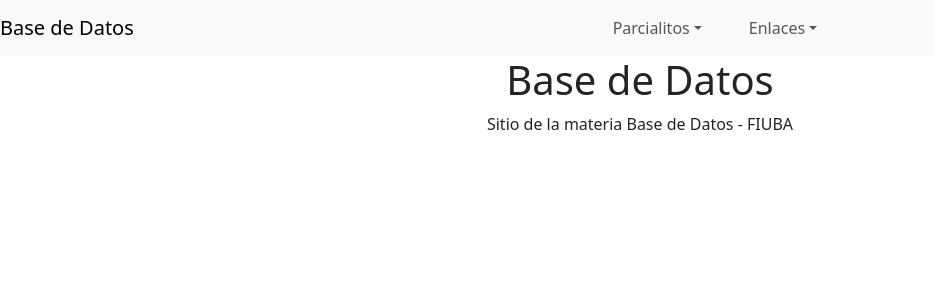
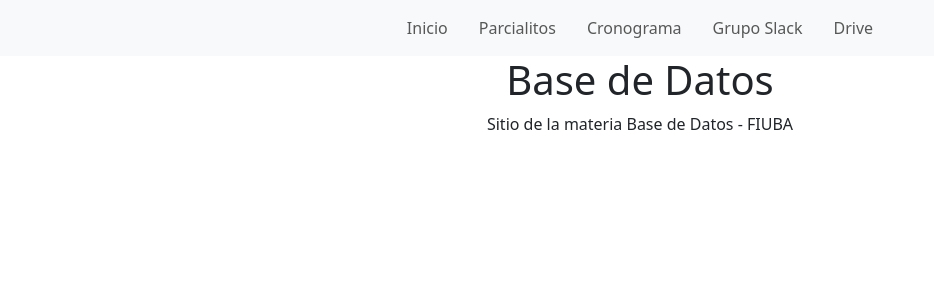
Before and after one commit to base-de-datos-fiuba/bdd-fiuba, a Jekyll site: the page built from index.md, in a window 1280 px wide. Shown: the top 300 px of the page, without its empty margins (0-934 px from the left). Built offline with Jekyll 4.4.1, drawn with Linux system fonts in a browser that asks for light colours.

Commit message:
fix on navbar

```diff
--- a/_layouts/default.html
+++ b/_layouts/default.html
@@ -18,39 +18,33 @@
     </style>
 </head>
 <body>
-    <nav class="col navbar navbar-light bg-light site-header py-0
-            navbar-expand{%- if page.url == '/' -%}-sm{%- endif -%}">
-        <a class="navbar-brand mr-auto" href="{{ '/' | relative_url }}">
-            {%- if page.url == "/" -%}
-            {{ site.title | escape }}
-            {%- else -%}
-            <span>
-                <svg height="22px" version="1.1" viewBox="0 0 20 19" width="22px" xmlns="http://www.w3.org/2000/svg" xmlns:xlink="http://www.w3.org/1999/xlink"><title/><desc/><defs/><g fill="none" fill-rule="evenodd" id="Page-1" stroke="none" stroke-width="1"><g fill="#000000" id="Core" transform="translate(-506.000000, -255.000000)"><g id="home" transform="translate(506.000000, 255.500000)"><path d="M8,17 L8,11 L12,11 L12,17 L17,17 L17,9 L20,9 L10,0 L0,9 L3,9 L3,17 L8,17 Z" id="Shape"/></g></g></g></svg>
-            </span>
-            {%- endif -%}
-        </a>
-        <button type="button" class="navbar-toggler" data-toggle="collapse" data-target="#sitenav"
-                    aria-controls="sitenav" aria-expanded="false" aria-label="Toggle navigation">
-            <span class="navbar-toggler-icon"></span>
-        </button>
-        <div class="collapse navbar-collapse" id="sitenav">
-            <ul class="navbar-nav ml-auto">
-            {% for group in site.data.navigation %}
-            {%- assign title = group | first -%}
-            <li class="nav-item dropdown open-on-hover">
-                <a class="nav-link dropdown-toggle p-sm-3 d-block" href="#" role="button" id="{{ title[0] | escape }}Btn"
-                    data-toggle="dropdown" aria-haspopup="true" aria-expanded="false">{{ title[0] | escape }}</a>
-                <ul class="dropdown-menu">
-                {% for elem in group offset:1 -%}
-                    <li><a class="nav-link dropdown-item" href="{{ elem[1] | relative_url }}">{{ elem[0] | escape }}</a></li>
-                {% endfor %}
+    <!-- Navbar -->
+    <nav class="navbar navbar-expand-lg navbar-light bg-light">
+        <div class="container-fluid">
+            <button class="navbar-toggler" type="button" data-bs-toggle="collapse" data-bs-target="#navbarNav" aria-controls="navbarNav" aria-expanded="false" aria-label="Toggle navigation">
+                <span class="navbar-toggler-icon"></span>
+            </button>
+            <div class="collapse navbar-collapse" id="navbarNav">
+                <ul class="navbar-nav">
+                    <li class="nav-item">
+                        <a class="nav-link" href="/">Inicio</a>
+                    </li>
+                    <li class="nav-item">
+                        <a class="nav-link" href="/parcialitos">Parcialitos</a>
+                    </li>
+                    <li class="nav-item">
+                        <a class="nav-link" href="cronograma.html">Cronograma</a>
+                    </li>
+                    <li class="nav-item">
+                        <a class="nav-link" href="slack.html">Grupo Slack</a>
+                    </li>
+                    <li class="nav-item">
+                        <a class="nav-link" href="drive.html">Drive</a>
+                    </li>
                 </ul>
-            </li>
-            {% endfor %}
-            </ul>
+            </div>
         </div>
-        </nav>
-
+    </nav>
 
     <div class="container main-content" style="min-height: 80vh; text-align: center;">
         {{ content }}
```
